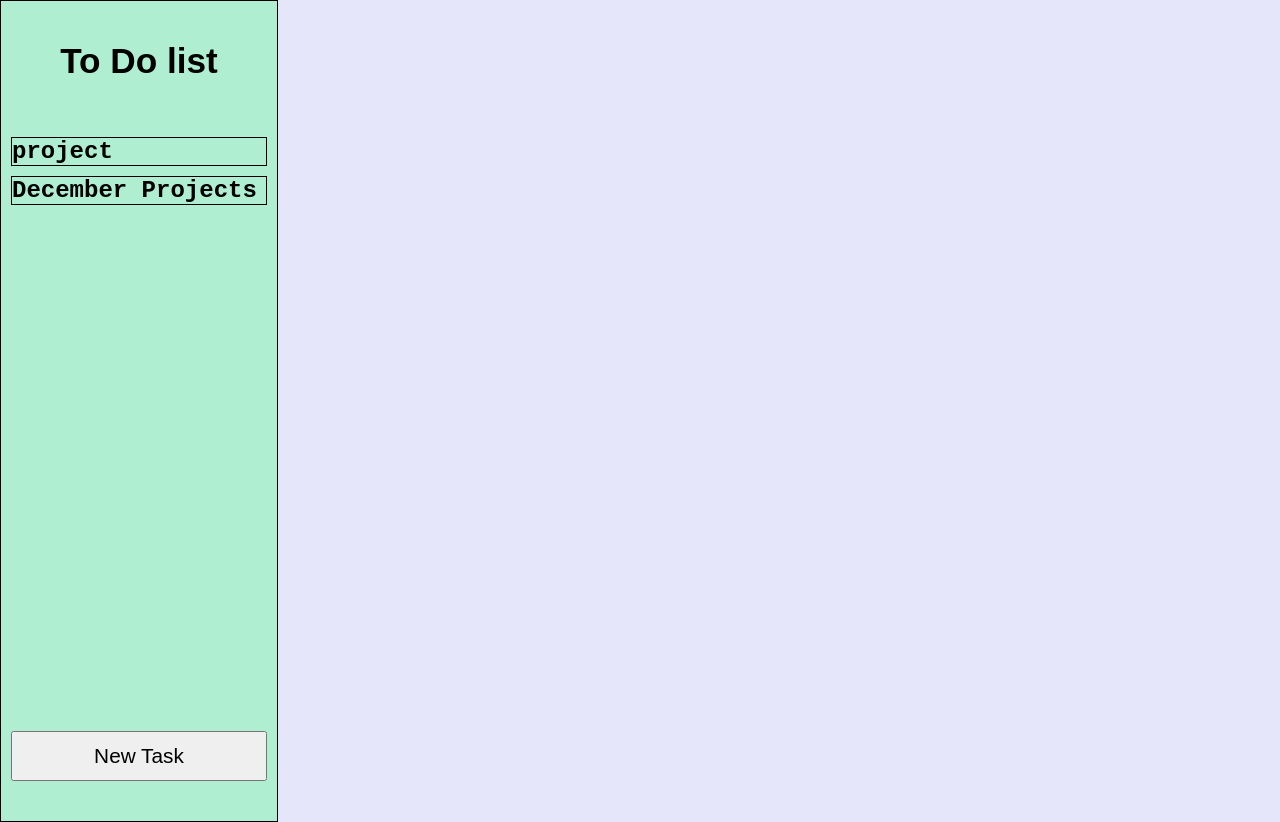
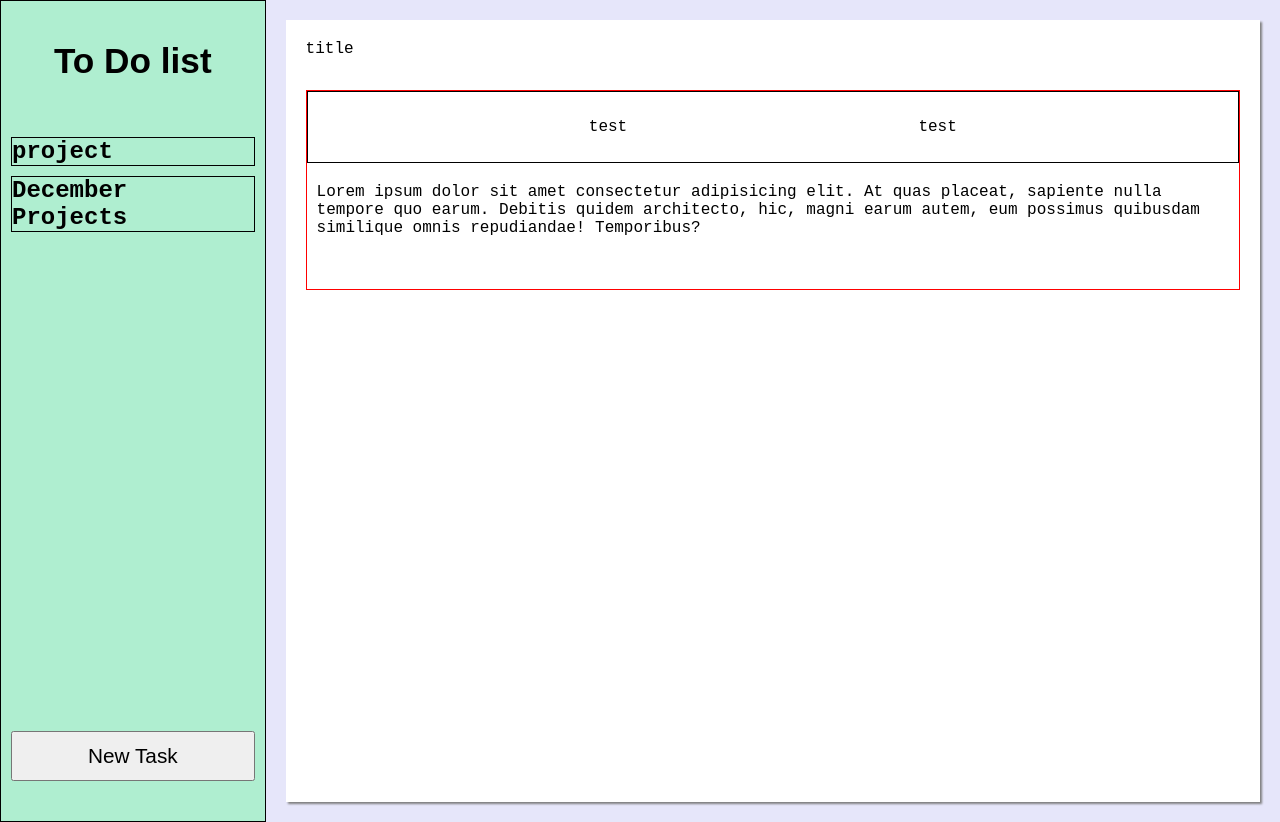
Before and after one commit to MSanouvo/to-do-list, a website built with webpack: page src/template.html in a window 1280 px wide. Built offline with nearby package versions, Linux system fonts and the light colour scheme.

Commit message:
testing out the content side
- using test elements to plan out how I want the
content and todo objects to be displayed before we
work on creating them dynamically

```diff
--- a/src/navbar-list.js
+++ b/src/navbar-list.js
@@ -8,4 +8,8 @@ function addGroupToList(project){
     list.appendChild(newGroup)
 }
 
+function submitNewTask(){
+    //get input variables from form and use them to make a new task object
+}
+
 export{addGroupToList}
--- a/src/style.css
+++ b/src/style.css
@@ -80,6 +80,45 @@ body{
 }
 
 /* Content */
+#content-container{
+    padding: 20px;
+    width: 80vw;
+    display: flex;
+}
+
 #content{
+    display: grid;
+    grid-template-rows: 50px;
+    grid-auto-rows: 200px; /*maybe use a minmax */
     padding: 20px;
+    background-color: white;
+    height: auto;
+    width: 100%;
+    box-shadow: 2px 2px 2px grey;
 }
+
+.todo-card{
+    border: 1px solid red;
+    background-color: white;
+    display: flex;
+    flex-direction: column;
+    gap: 10px;
+}
+
+.todo-info:hover{
+    background-color: rgb(214, 214, 214)
+}
+
+.todo-info{
+    border: 1px solid black;
+    height: 50px;
+    display: flex;
+    align-items: center;
+    justify-content: space-evenly;
+    gap: 20px;
+    padding: 10px;
+}
+
+.todo-description{
+    padding: 10px;
+}
--- a/src/template.html
+++ b/src/template.html
@@ -13,9 +13,18 @@
             </ul>
         <button id="open-modal"> New Task </button>
     </nav>
-    <div id="content">
-        <div class="todo">
-
+    <div id="content-container">
+        <div id="content">
+            <span>title</span>
+            <div class="todo-card">
+                <div class="todo-info">
+                    <span>test</span>
+                    <span>test</span>
+                </div>
+                <div class="todo-description" id="active">
+                    <span>Lorem ipsum dolor sit amet consectetur adipisicing elit. At quas placeat, sapiente nulla tempore quo earum. Debitis quidem architecto, hic, magni earum autem, eum possimus quibusdam similique omnis repudiandae! Temporibus?</span>
+                </div>
+            </div>
         </div>
     </div>
     <dialog id="task-form">
```
